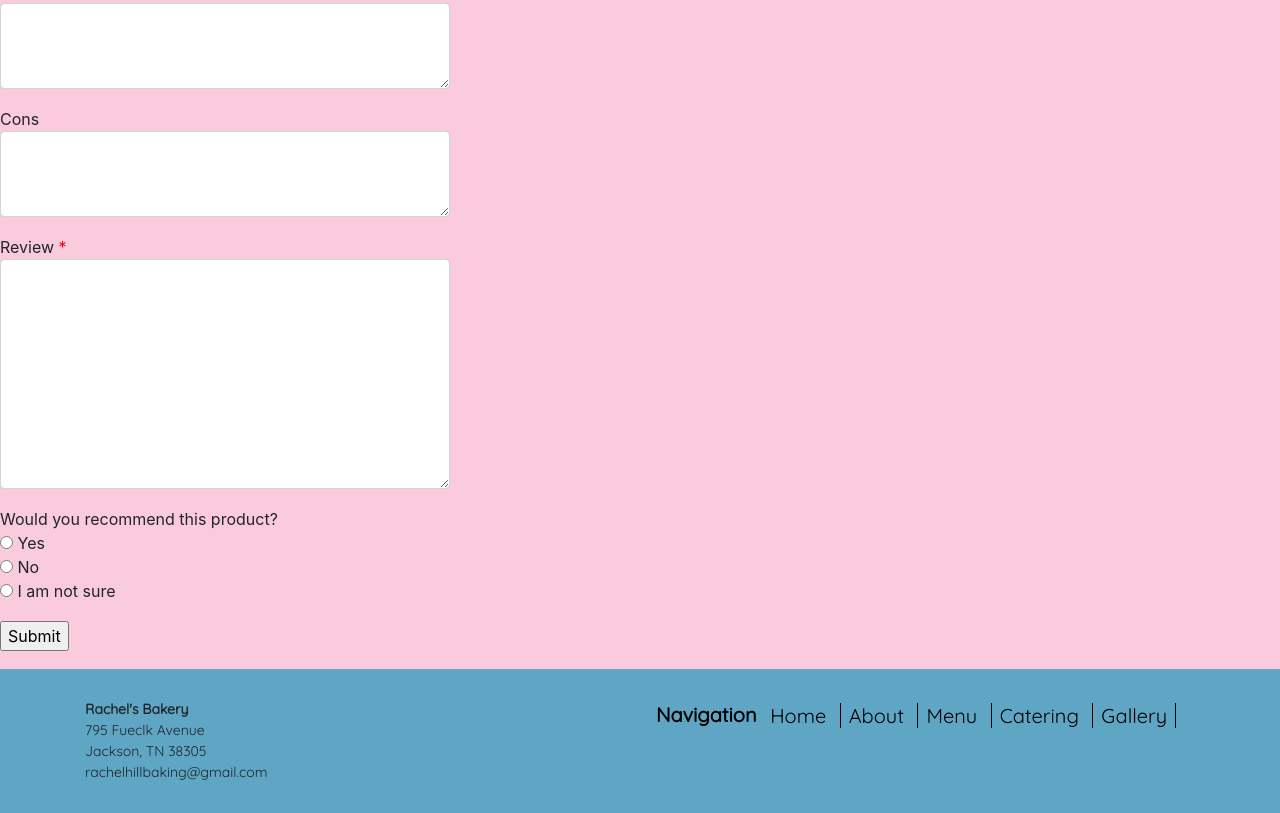
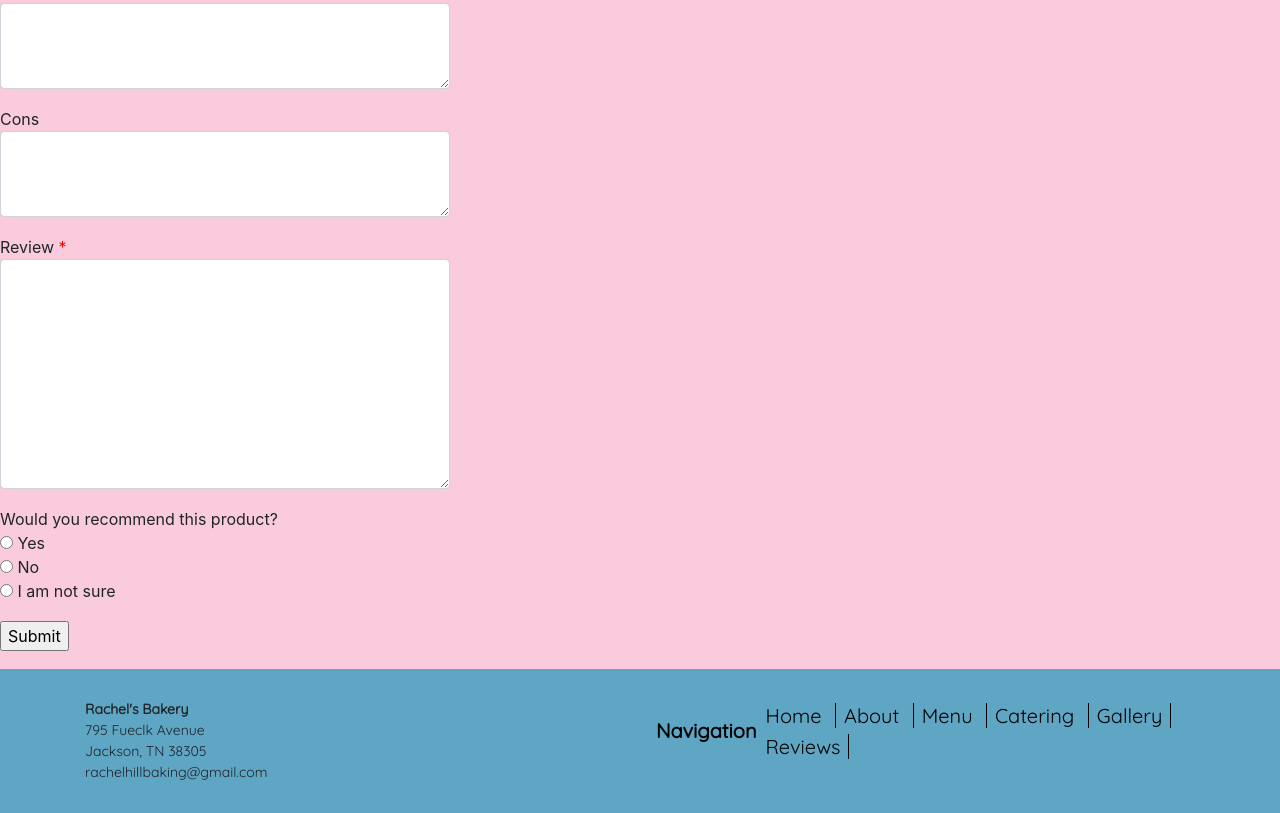
Before and after one commit to tannaballard/Rachels-Bakery, a plain HTML site: page menu.html in a window 1280 px wide. Shown: the part 693-1506 px from the top of the page. Drawn offline with nearby package versions, Linux system fonts and the light colour scheme.

Commit message:
Update menu.html

```diff
--- a/menu.html
+++ b/menu.html
@@ -131,6 +131,11 @@
                         Gallery
                       </a>
                     </td>
+                    <td>
+                        <a href="review.html">
+                          Reviews
+                        </a>
+                      </td>
                     </tr>
                   </table>
             </div>
```
